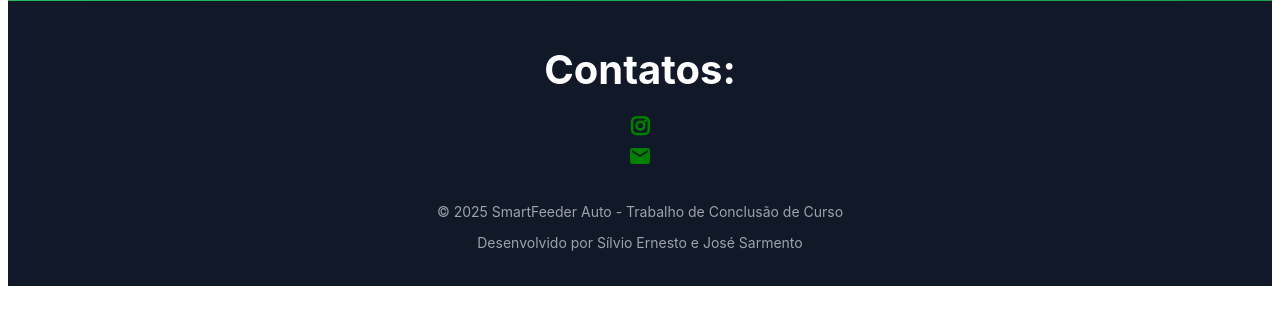
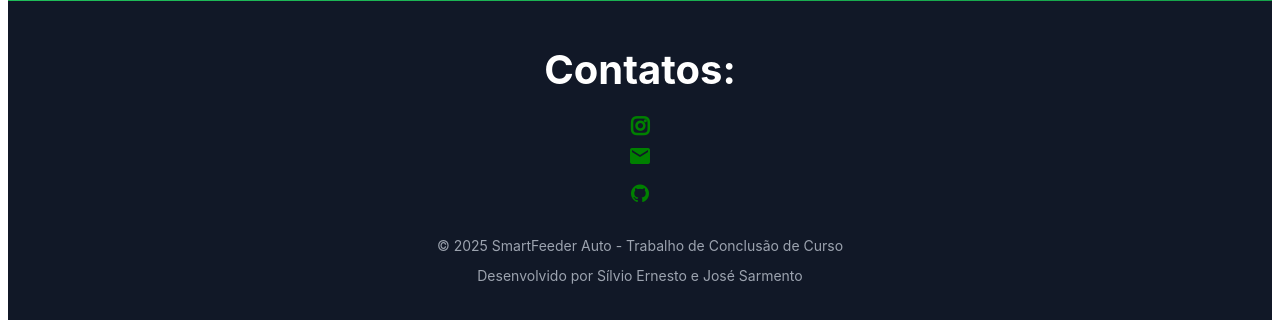
Before and after one commit to ErnestoSESB/Alimentador, a Django app: page / in a window 1280 px wide. Shown: the part 4096-4424 px from the top of the page. Before the commit the page ends 4382 px from the top, so only its background shows below. Run offline with Django 5.2, Linux system fonts and the light colour scheme; some libraries are stand-ins or nearby versions.

Commit message:
adc ícone do github na aba contatos

```diff
--- a/inteligente/templates/alimentador/alimentador.html
+++ b/inteligente/templates/alimentador/alimentador.html
@@ -8,6 +8,7 @@
     <link rel="stylesheet" href="{% static 'css/landing_page.css' %}">
     <link rel="stylesheet" href="https://use.fontawesome.com/releases/v5.1.0/css/all.css">
     <link href="https://fonts.googleapis.com/icon?family=Material+Icons" rel="stylesheet">
+    <link rel="stylesheet" href="https://cdnjs.cloudflare.com/ajax/libs/font-awesome/4.7.0/css/font-awesome.min.css">
 </head>
 <body class="landing-page">
     <!-- Título/Navegação -->
@@ -287,6 +288,11 @@
                                 <i class="material-icons" style="color: green;">mail</i>
                             </a>
                         </h2>
+                        <h2 style="text-align: center;">
+                            <a href="#" target="_blank">
+                                <i class="fa fa-github" style="color: green;"></i>
+                            </a>
+                        </h2>
                     </div>
                 </div>
             </div>
```
